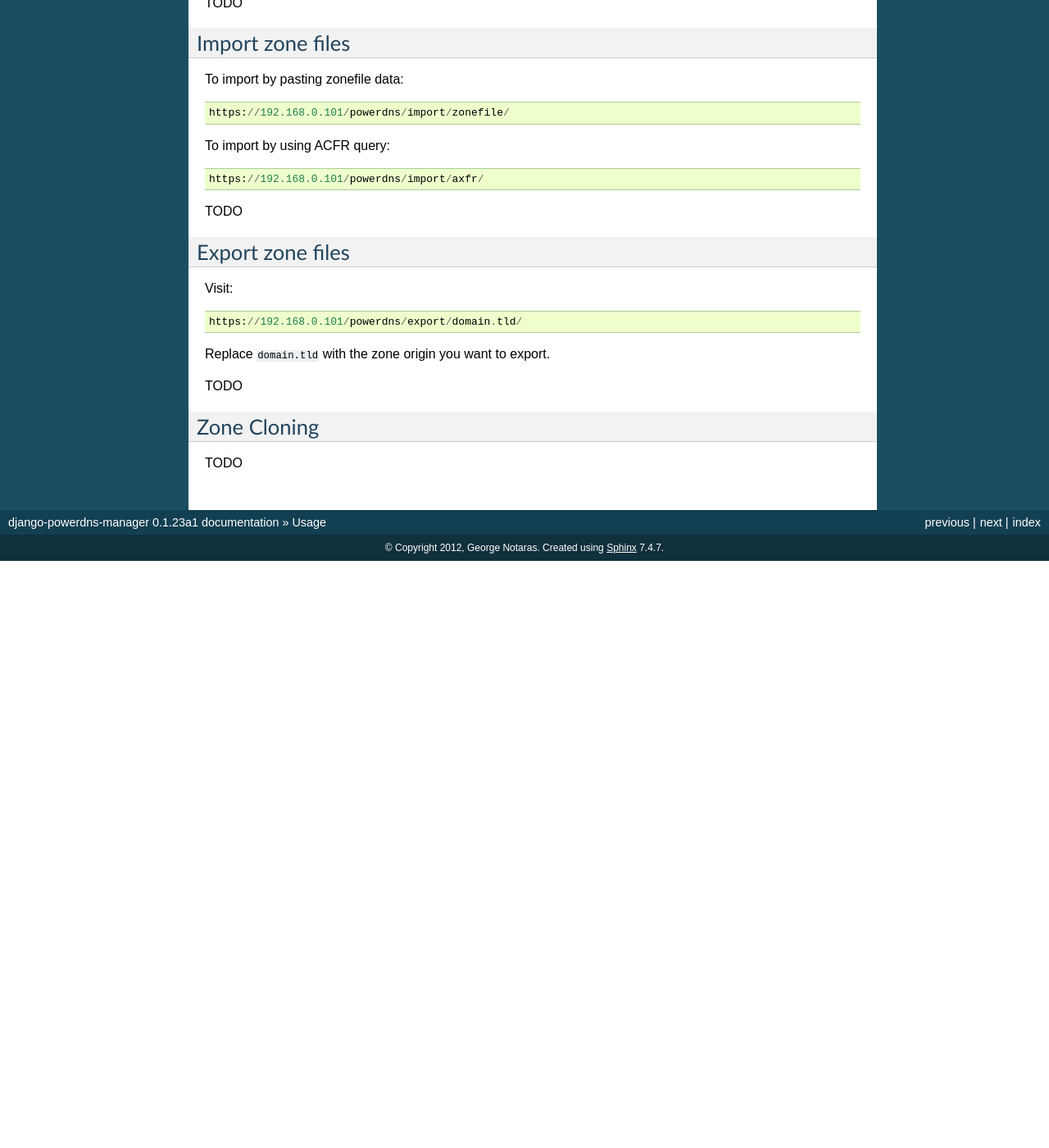
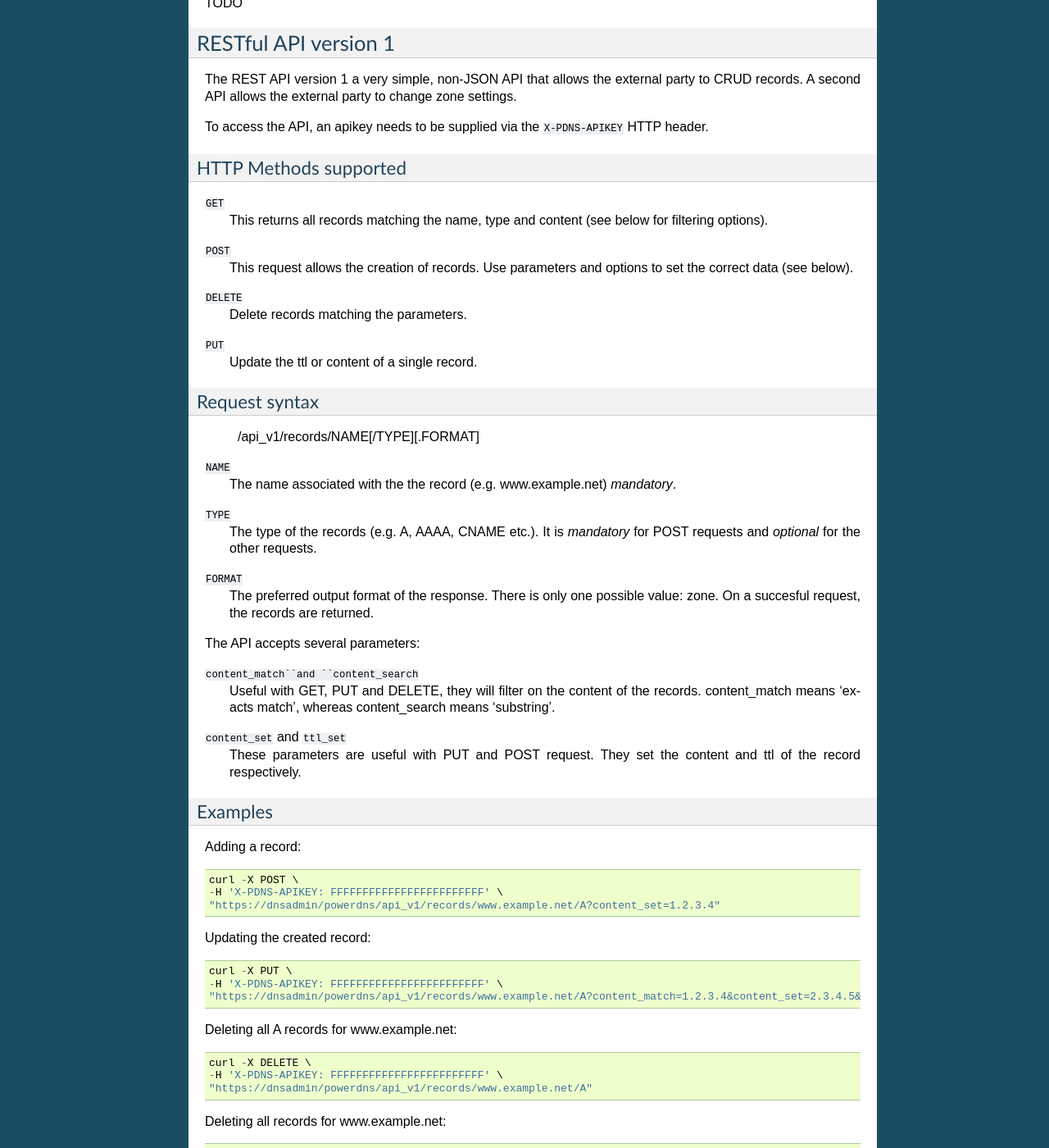
Before and after one commit to kumina/django-powerdns-manager, a Sphinx documentation site: the page built from docs/usage.rst, in a window 1280 px wide and 1400 px high, scrolled down 1238 px. Shown: the whole window at 82% size. Built offline with Sphinx 7.4.7, drawn with Linux system fonts in a browser that asks for light colours; before the commit the page ends 1922 px from its top, so only the background shows below that; some of the changed text lies outside the part shown.

Commit message:
Add documentation for the v1 API

```diff
--- a/docs/usage.rst
+++ b/docs/usage.rst
@@ -65,6 +65,78 @@ Example request using ``curl``::
 
 TODO
 
+RESTful API version 1
+=====================
+The REST API version 1 a very simple, non-JSON API that allows the external
+party to CRUD records. A second API allows the external party to change zone
+settings.
+
+To access the API, an apikey needs to be supplied via the ``X-PDNS-APIKEY`` HTTP
+header.
+
+HTTP Methods supported
+----------------------
+
+``GET``
+  This returns all records matching the name, type and content (see below for
+  filtering options).
+``POST``
+  This request allows the creation of records. Use parameters and options to
+  set the correct data (see below).
+``DELETE``
+  Delete records matching the parameters.
+``PUT``
+  Update the ttl or content of a single record.
+
+Request syntax
+--------------
+
+    /api_v1/records/NAME[/TYPE][.FORMAT]
+
+``NAME``
+  The name associated with the the record (e.g. www.example.net) *mandatory*.
+``TYPE``
+  The type of the records (e.g. A, AAAA, CNAME etc.). It is *mandatory* for
+  POST requests and *optional* for the other requests.
+``FORMAT``
+  The preferred output format of the response. There is only one possible
+  value: zone. On a succesful request, the records are returned.
+
+The API accepts several parameters:
+
+``content_match``and ``content_search``
+  Useful with GET, PUT and DELETE, they will filter on the content of the
+  records. content_match means 'exacts match', whereas content_search means
+  'substring'.
+``content_set`` and ``ttl_set``
+  These parameters are useful with PUT and POST request. They set the content
+  and ttl of the record respectively.
+
+Examples
+--------
+Adding a record::
+
+    curl -X POST \
+    -H 'X-PDNS-APIKEY: FFFFFFFFFFFFFFFFFFFFFFFF' \
+    "https://dnsadmin/powerdns/api_v1/records/www.example.net/A?content_set=1.2.3.4"
+
+Updating the created record::
+
+    curl -X PUT \
+    -H 'X-PDNS-APIKEY: FFFFFFFFFFFFFFFFFFFFFFFF' \
+    "https://dnsadmin/powerdns/api_v1/records/www.example.net/A?content_match=1.2.3.4&content_set=2.3.4.5&ttl_set=1200"
+
+Deleting all A records for www.example.net::
+
+    curl -X DELETE \
+    -H 'X-PDNS-APIKEY: FFFFFFFFFFFFFFFFFFFFFFFF' \
+    "https://dnsadmin/powerdns/api_v1/records/www.example.net/A"
+
+Deleting all records for www.example.net::
+
+    curl -X DELETE \
+    -H 'X-PDNS-APIKEY: FFFFFFFFFFFFFFFFFFFFFFFF' \
+    "https://dnsadmin/powerdns/api_v1/records/www.example.net"
 
 Import zone files
 =================
```
